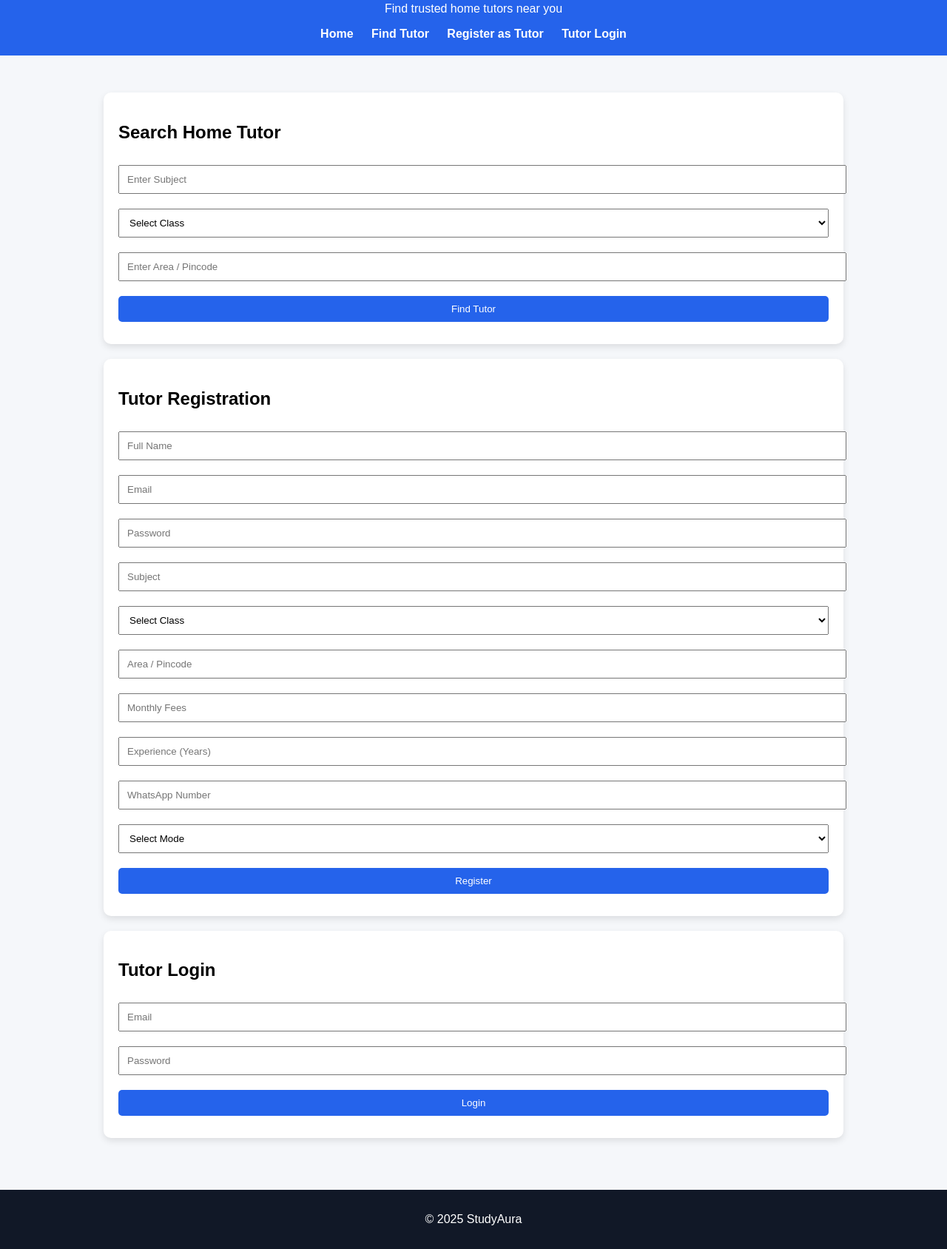
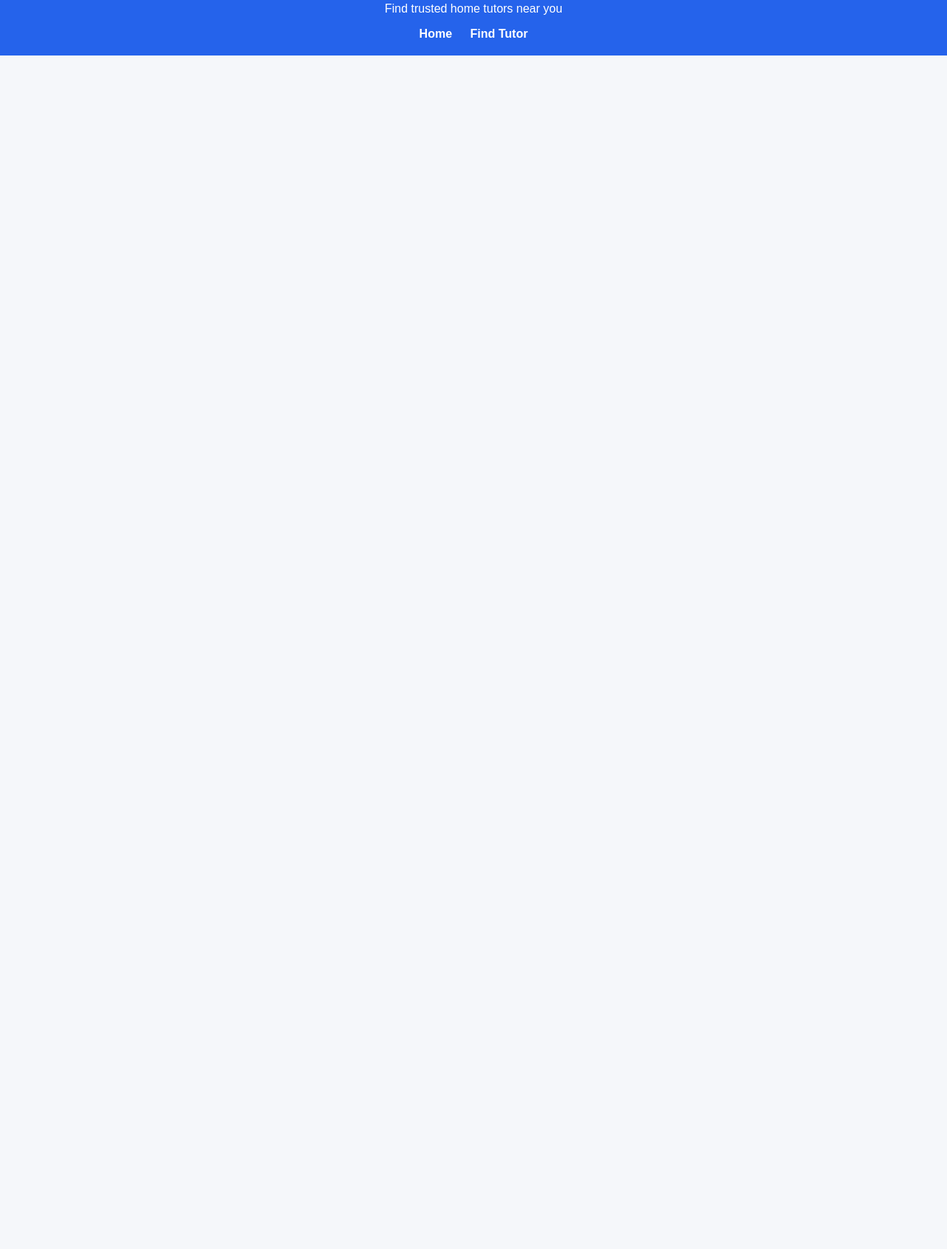
Before and after one commit to studyaura/studyaura, a plain HTML site: page index.html in a window 1280 px wide. Shown: the part 97-1785 px from the top of the page at 74% size. After the commit the page ends 800 px from the top, so only its background shows below. Drawn offline with Linux system fonts and the light colour scheme.

Commit message:
Update index.html

```diff
--- a/index.html
+++ b/index.html
@@ -1,11 +1,10 @@
 <!DOCTYPE html>
 <html lang="en">
 <head>
-  <meta charset="UTF-8" />
-  <meta name="viewport" content="width=device-width, initial-scale=1.0" />
-  <title>StudyAura | Live Tutor Platform</title>
+  <meta name="google-site-verification" content="GOOGLE_CODE" />
+  <title>Study Aura</title>
   <style>
-    body { font-family: Arial, sans-serif; margin: 0; background: #f5f7fa; }
+    body { margin: 0; font-family: Arial, sans-serif; background: #f5f7fa; }
     header { background: #2563eb; color: white; padding: 20px; text-align: center; }
     nav a { color: white; margin: 0 10px; text-decoration: none; font-weight: bold; }
     .container { padding: 30px; max-width: 1000px; margin: auto; }
@@ -14,7 +13,6 @@
     button { background: #2563eb; color: white; border: none; border-radius: 5px; cursor: pointer; }
     button:hover { background: #1e40af; }
     .hidden { display: none; }
-    footer { background: #111827; color: white; text-align: center; padding: 15px; margin-top: 40px; }
   </style>
 </head>
 <body>
@@ -25,137 +23,12 @@
   <nav>
     <a href="#">Home</a>
     <a href="#search">Find Tutor</a>
-    <a href="#register">Register as Tutor</a>
-    <a href="#login">Tutor Login</a>
   </nav>
 </header>
 
 <div class="container">
-
-<section id="search" class="form-box">
-  <h2>Search Home Tutor</h2>
-  <input type="text" id="subjectSearch" placeholder="Enter Subject">
-  <select id="classSearch">
-    <option value="">Select Class</option>
-    <option value="6-8">Class 6–8</option>
-    <option value="9-10">Class 9–10</option>
-    <option value="11-12">Class 11–12</option>
-  </select>
-  <input type="text" id="areaSearch" placeholder="Enter Area / Pincode">
-  <button onclick="findTutor()">Find Tutor</button>
-</section>
-
-<section id="tutorCard" class="card hidden">
-  <h3>Tutor Found ✅</h3>
-  <p><b>Name:</b> <span id="cardName"></span></p>
-  <p><b>Subject:</b> <span id="cardSubject"></span></p>
-  <p><b>Class:</b> <span id="cardClass"></span></p>
-  <p><b>Mode:</b> <span id="cardMode"></span></p>
-  <p><b>Fees:</b> ₹<span id="cardFees"></span></p>
-  <p><b>Area:</b> <span id="cardArea"></span></p>
-</section>
-
-<section id="register" class="form-box">
-  <h2>Tutor Registration</h2>
-  <input id="tutorName" placeholder="Full Name">
-  <input id="tutorEmail" type="email" placeholder="Email">
-  <input id="tutorPassword" type="password" placeholder="Password">
-  <input id="subject" placeholder="Subject">
-  <select id="class">
-    <option value="">Select Class</option>
-    <option value="6-8">6–8</option>
-    <option value="9-10">9–10</option>
-    <option value="11-12">11–12</option>
-  </select>
-  <input id="area" placeholder="Area / Pincode">
-  <input id="fees" type="number" placeholder="Monthly Fees">
-  <input id="experience" placeholder="Experience (Years)">
-  <input id="whatsapp" placeholder="WhatsApp Number">
-  <select id="mode">
-    <option value="">Select Mode</option>
-    <option>Online</option>
-    <option>Offline</option>
-    <option>Both</option>
-  </select>
-  <button onclick="payAndRegister()">Register</button>
-</section>
-
-<section id="success" class="card hidden">
-  <h3>🎉 Registration Successful</h3>
-</section>
-
-<section id="login" class="form-box">
-  <h2>Tutor Login</h2>
-  <input id="loginEmail" type="email" placeholder="Email">
-  <input id="loginPassword" type="password" placeholder="Password">
-  <button onclick="loginTutor()">Login</button>
-</section>
-
-<section id="profile" class="card hidden">
-  <h3>Welcome <span id="tutorNameDisplay"></span></h3>
-  <p><b>Subject:</b> <span id="subjectDisplay"></span></p>
-  <p><b>Class:</b> <span id="classDisplay"></span></p>
-  <p><b>Fees:</b> ₹<span id="feesDisplay"></span></p>
-  <p><b>Mode:</b> <span id="modeDisplay"></span></p>
-  <button onclick="logoutTutor()">Logout</button>
-</section>
-
+  <!-- Tumhara website content yahan -->
 </div>
-
-<footer>
-  <p>© 2025 StudyAura</p>
-</footer>
-
-<script>
-let tutors = JSON.parse(localStorage.getItem("tutors")) || [];
-
-function payAndRegister(){
-  tutors.push({
-    name: tutorName.value,
-    email: tutorEmail.value,
-    password: tutorPassword.value,
-    subject: subject.value,
-    classSel: document.getElementById("class").value,
-    area: area.value,
-    fees: fees.value,
-    experience: experience.value,
-    whatsapp: whatsapp.value,
-    mode: mode.value
-  });
-  localStorage.setItem("tutors", JSON.stringify(tutors));
-  register.classList.add("hidden");
-  success.classList.remove("hidden");
-}
-
-function loginTutor(){
-  const tutor = tutors.find(t => t.email === loginEmail.value && t.password === loginPassword.value);
-  if(!tutor){ alert("Invalid login"); return; }
-  login.classList.add("hidden");
-  profile.classList.remove("hidden");
-  tutorNameDisplay.textContent = tutor.name;
-  subjectDisplay.textContent = tutor.subject;
-  classDisplay.textContent = tutor.classSel;
-  feesDisplay.textContent = tutor.fees;
-  modeDisplay.textContent = tutor.mode;
-}
-
-function logoutTutor(){
-  profile.classList.add("hidden");
-  login.classList.remove("hidden");
-}
-
-function findTutor(){
-  const tutor = tutors[0];
-  if(!tutor){ alert("No tutor found"); return; }
-  tutorCard.classList.remove("hidden");
-  cardName.textContent = tutor.name;
-  cardSubject.textContent = tutor.subject;
-  cardClass.textContent = tutor.classSel;
-  cardMode.textContent = tutor.mode;
-  cardFees.textContent = tutor.fees;
-  cardArea.textContent = tutor.area;
-}
-</script>
 
 </body>
 </html>
```
